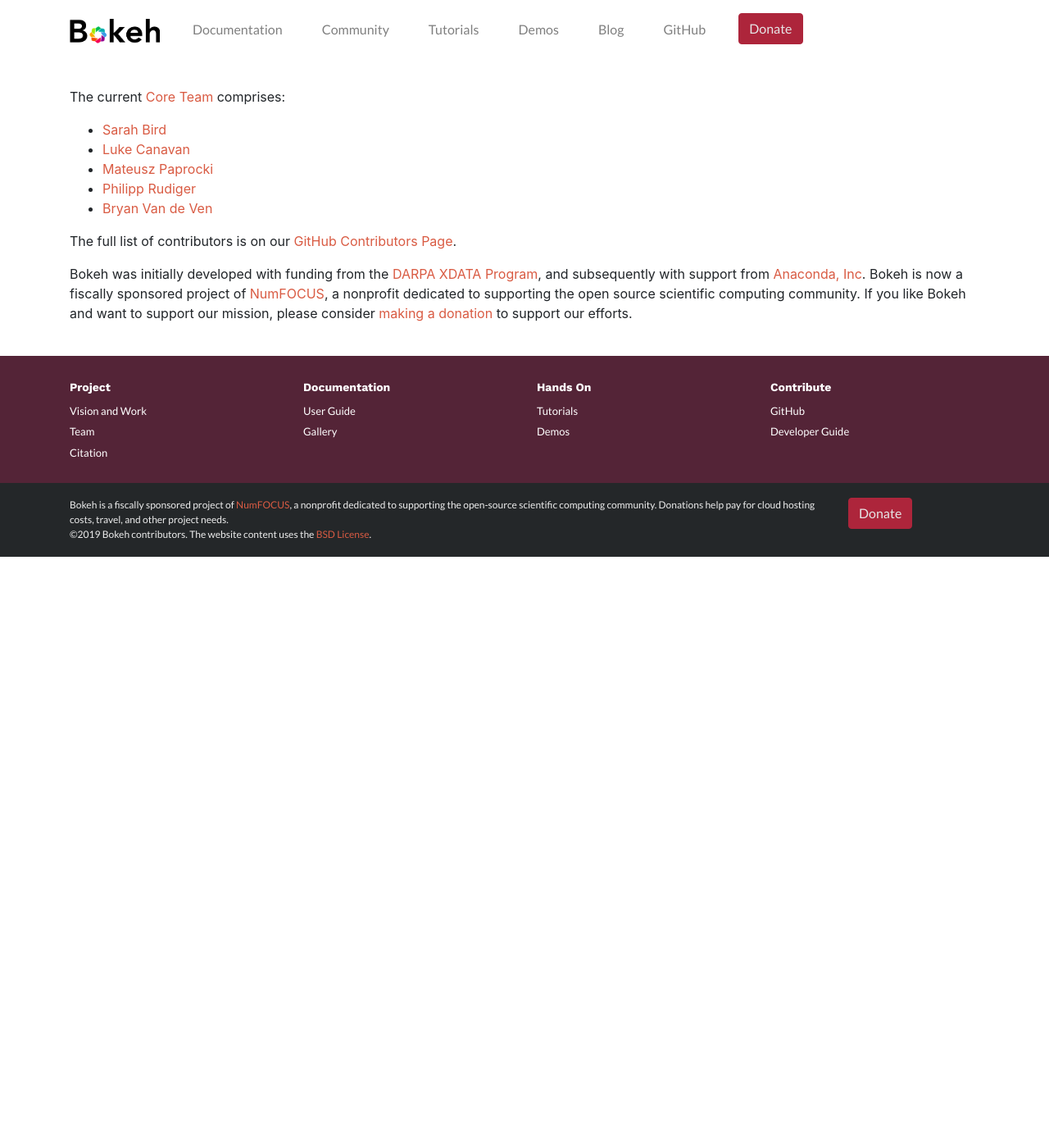
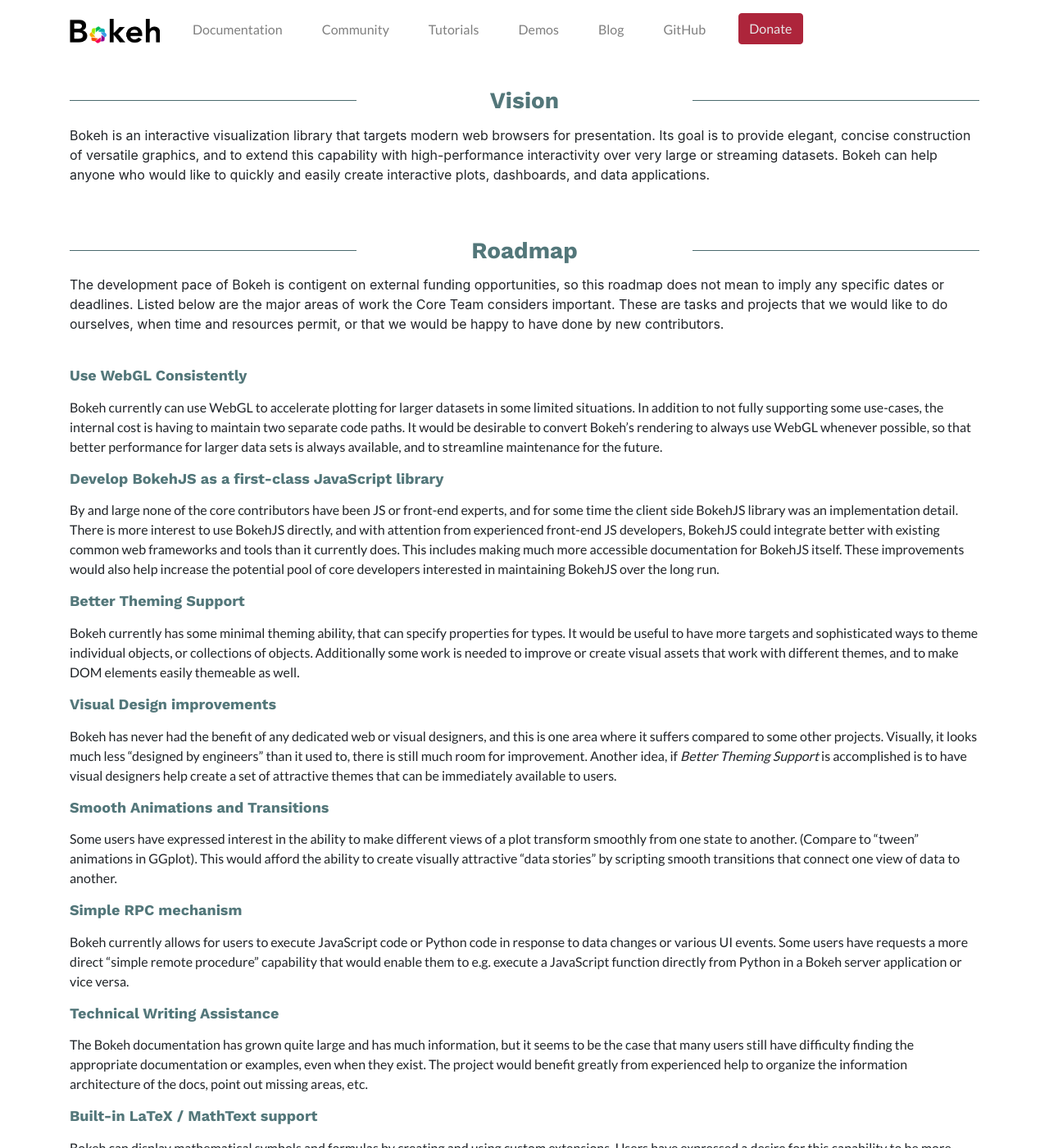
Before and after one commit to bokeh/bokeh.org, a Jekyll site: the page built from roadmap/index.html, in a window 1280 px wide and 1400 px high. Shown: the whole window at 82% size. Built offline with Jekyll 4.4.1, drawn with Linux system fonts in a browser that asks for light colours; some of the changed text lies outside the part shown.

Commit message:
use roadmap verbiage, add refguide link

```diff
--- a/_includes/links.html
+++ b/_includes/links.html
@@ -5,7 +5,7 @@
         <h6>Project</h6>
         <ul class="nav flex-column">
           <li class="nav-item">
-            <a class="nav-link" href="/vision">Vision and Work</a>
+            <a class="nav-link" href="/roadmap">Roadmap</a>
           </li>
           <li class="nav-item">
             <a class="nav-link" href="/team">Team</a>
@@ -23,6 +23,9 @@
           </li>
           <li class="nav-item">
             <a class="nav-link" href="https://bokeh.pydata.org/en/latest/docs/gallery.html">Gallery</a>
+          </li>
+          <li class="nav-item">
+            <a class="nav-link" href="https://bokeh.pydata.org/en/latest/docs/reference.html">Reference Guide</a>
           </li>
         </ul>
       </div>
--- /dev/null
+++ b/_includes/roadmap.html
@@ -0,0 +1,51 @@
+<div class="row section-heading">
+  <div class="col-lg-4 col-md-3"><hr/></div>
+  <div class="col-lg-4 col-md-6">
+    <h2>Vision</h2>
+  </div>
+  <div class="col-lg-4 col-md-3"><hr/></div>
+</div>
+
+<div class="row">
+  <div class="col-lg-12 col-md-12">
+    <p>
+      Bokeh is an interactive visualization library that targets modern web browsers for presentation.
+      Its goal is to provide elegant, concise construction of versatile graphics, and to extend this capability with high-performance interactivity over very large or streaming datasets.
+      Bokeh can help anyone who would like to quickly and easily create interactive plots, dashboards, and data applications.
+    </p>
+  </div>
+</div>
+
+<br />
+<br />
+
+<div class="row section-heading">
+  <div class="col-lg-4 col-md-3"><hr/></div>
+  <div class="col-lg-4 col-md-6">
+    <h2>Roadmap</h2>
+  </div>
+  <div class="col-lg-4 col-md-3"><hr/></div>
+</div>
+
+<div class="row">
+    <div class="col-lg-12 col-md-12">
+      <p>
+        The development pace of Bokeh is contigent on external funding opportunities, so this roadmap does not mean to imply any specific dates or deadlines.
+        Listed below are the major areas of work the Core Team considers important.
+        These are tasks and projects that we would like to do ourselves, when time and resources permit, or that we would be happy to have done by new contributors.
+      </p>
+    </div>
+  </div>
+
+
+<br />
+
+<div class="row">
+{% assign items = site.goals %}
+{% for item in items %}
+  <div class="col-lg-12 col-md-12 goal">
+    <h4>{{ item.description }}</h4>
+    <p> {{ item.content | markdownify }}</p>
+  </div>
+{% endfor %}
+</div>
--- a/_includes/team.html
+++ b/_includes/team.html
@@ -1,7 +1,3 @@
-<!-- team -->
-<div class="container pt-sm-2">
-  <br />
-
 <p>
   The current <a href="//github.com/bokeh/bokeh/wiki/BEP-4:-Project-Roles#core-team">Core Team</a> comprises:
 </p>
@@ -25,7 +21,3 @@
 </p>
 
 </div>
-
-<br />
-
-<!-- end team -->
--- a/team/index.html
+++ b/roadmap/index.html
@@ -1,5 +1,5 @@
 ---
-layout: main
+layout: page
 title:  Bokeh
 ---
-{% include team.html %}
+{% include roadmap.html %}
--- a/vision/index.html
+++ /dev/null
@@ -1,5 +0,0 @@
----
-layout: main
-title:  Bokeh
----
-{% include vision.html %}
```
Also changed, not shown: _goals/00_webgl.md (+2 -2 lines), _includes/vision.html (deleted, +0 -57 lines). Lines whose indentation alone changed are shown as unchanged.
